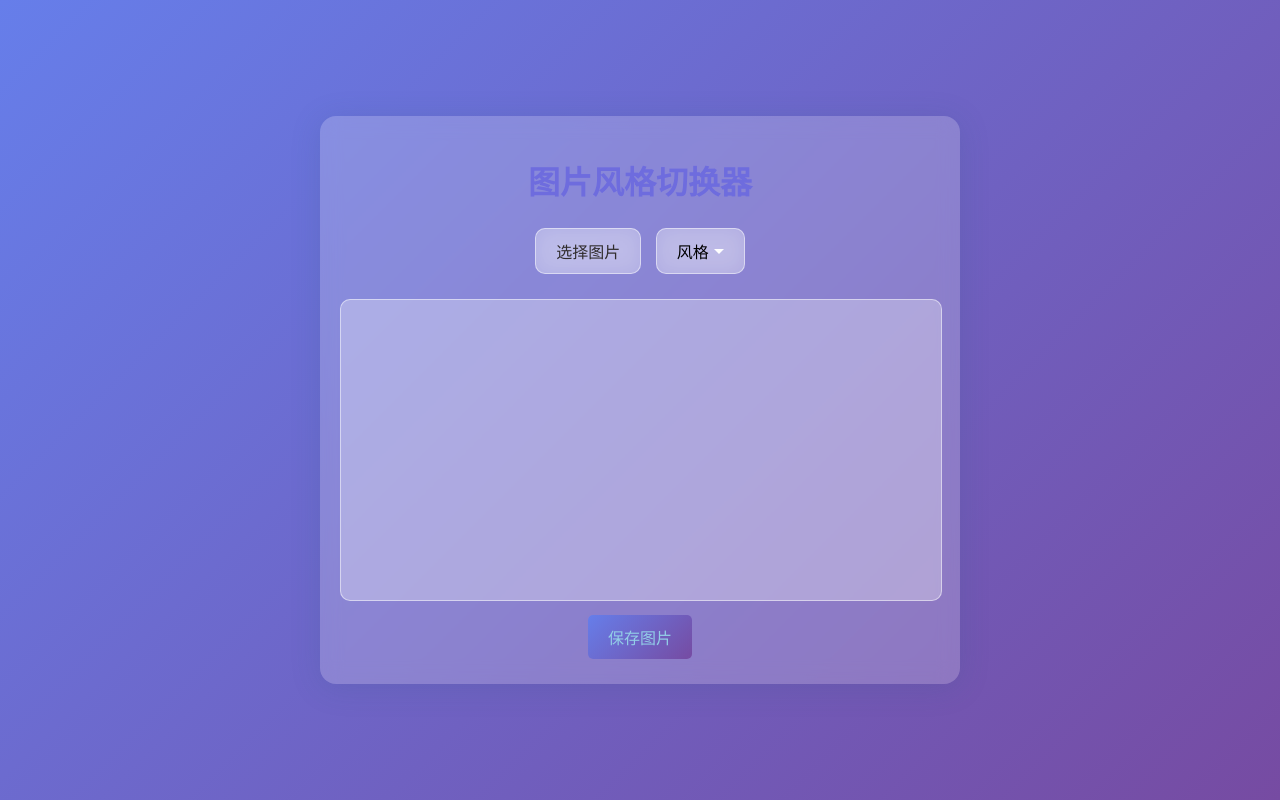
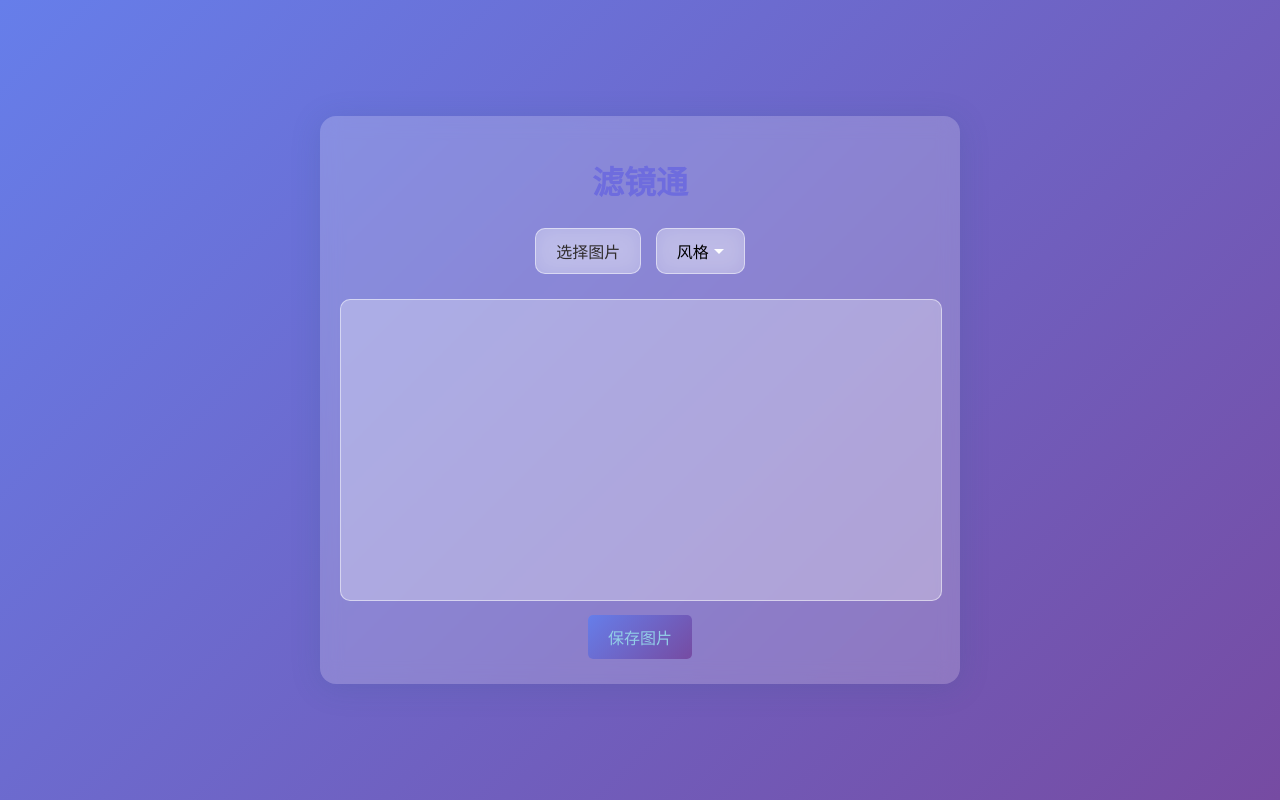
Before and after one commit to curry66666666/photo.github.io, a plain HTML site: page index.html in a window 1280 px wide. Drawn offline with Linux system fonts and the light colour scheme.

Commit message:
Update index.html

```diff
--- a/index.html
+++ b/index.html
@@ -3,12 +3,12 @@
 <head>
     <meta charset="UTF-8">
     <meta name="viewport" content="width=device-width, initial-scale=1.0">
-    <title>图片风格切换器</title>
+    <title>滤镜通</title>
     <link rel="stylesheet" href="styles.css">
 </head>
 <body>
     <div class="container">
-        <h1>图片风格切换器</h1>
+        <h1>滤镜通</h1>
         <label class="custom-file-upload" for="imageUpload">
             选择图片
         </label>
```
